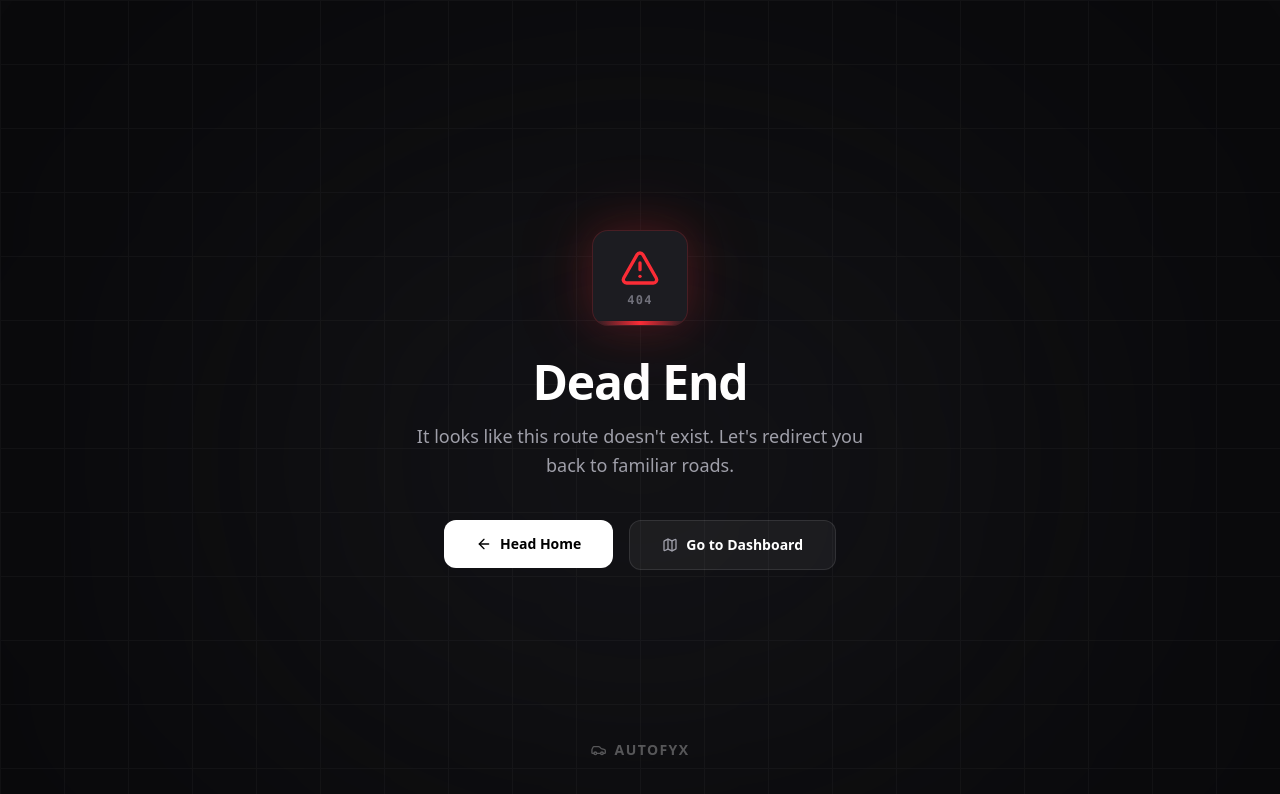
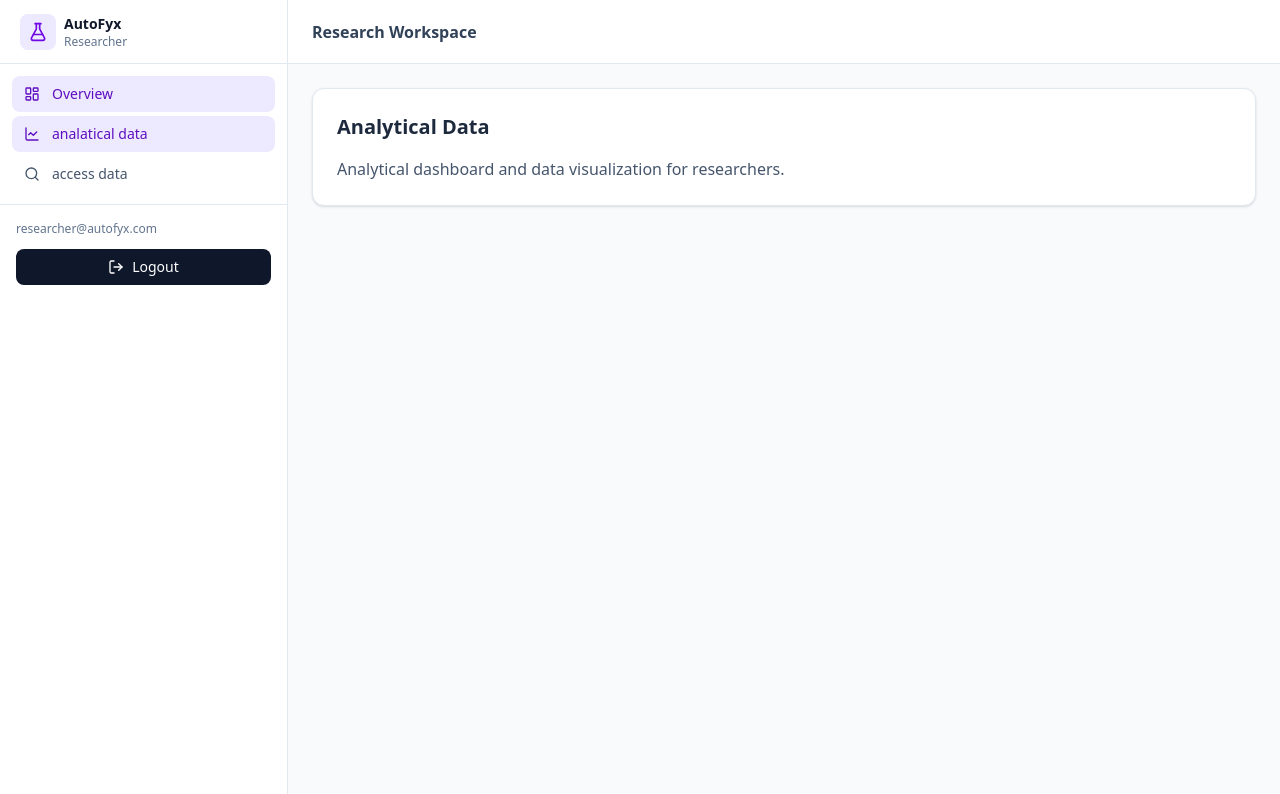
Before and after one commit to Navodyah/autofyx-frontend, a Next.js app: page /researcher/analatical in a window 1280 px wide. Before the commit this address had no page. Shown: the top 794 px of the page. Built offline with nearby package versions, Linux system fonts and the light colour scheme; no server answers.

Commit message:
feat: add AI-powered vehicle recommendation module with integrated finance calculator and analytical dashboard components.

```diff
--- /dev/null
+++ b/app/researcher/access_data/page.tsx
@@ -0,0 +1,14 @@
+'use client';
+
+import React from 'react';
+
+export default function AccessDataPage() {
+  return (
+    <div className="rounded-xl border border-slate-200 bg-white p-6 shadow-sm">
+      <h2 className="mb-4 text-xl font-semibold text-slate-800">Access Data</h2>
+      <p className="text-slate-600">
+        Data access workspace for researchers.
+      </p>
+    </div>
+  );
+}
--- /dev/null
+++ b/app/researcher/analatical/page.tsx
@@ -0,0 +1,14 @@
+'use client';
+
+import React from 'react';
+
+export default function AnalyticalDataPage() {
+  return (
+    <div className="rounded-xl border border-slate-200 bg-white p-6 shadow-sm">
+      <h2 className="mb-4 text-xl font-semibold text-slate-800">Analytical Data</h2>
+      <p className="text-slate-600">
+        Analytical dashboard and data visualization for researchers.
+      </p>
+    </div>
+  );
+}
```
